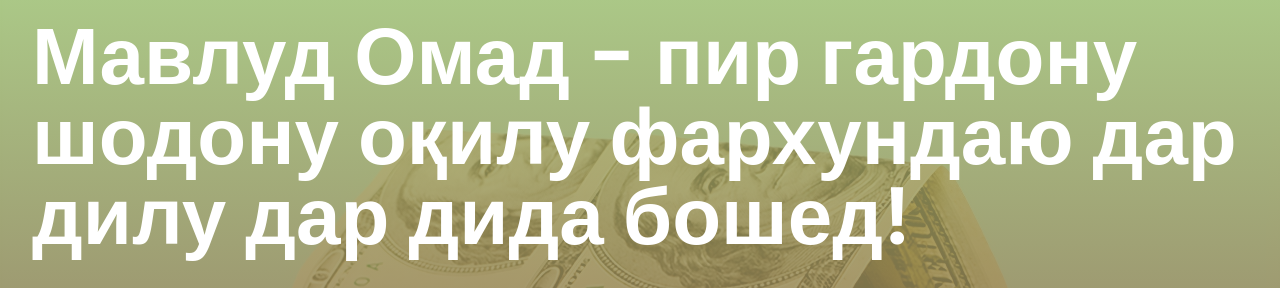
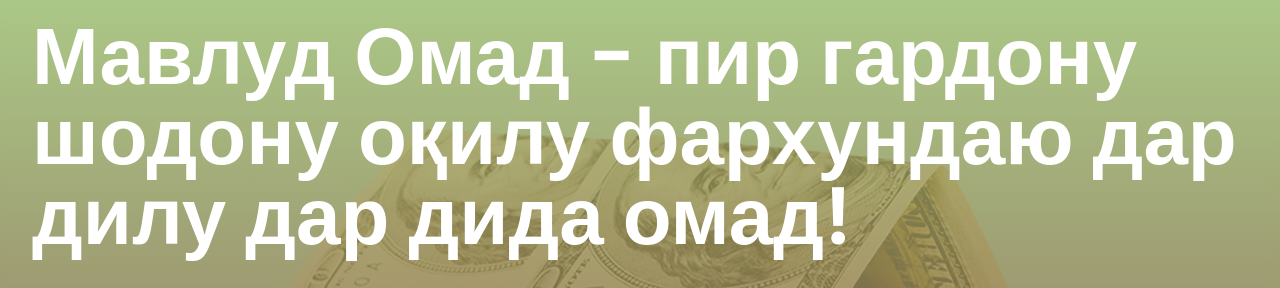
Before and after one commit to 88Group/countdown-counter, a plain HTML site: page index.html in a window 1280 px wide. Shown: the top 288 px of the page. Drawn offline with Linux system fonts and the light colour scheme.

Commit message:
Update index.html

```diff
--- a/index.html
+++ b/index.html
@@ -8,7 +8,7 @@
         <script src="script.js" defer></script>
     </head>
     <body>
-        <h1 class="big-text">Мавлуд Омад - пир гардону шодону оқилу фархундаю дар дилу дар дида бошед!</h1>
+        <h1 class="big-text">Мавлуд Омад - пир гардону шодону оқилу фархундаю дар дилу дар дида омад!</h1>
         <h3>То 08.03.2021</h3>
         <div class="countdown-container">
             <div class="countdown-el days-c">
```
